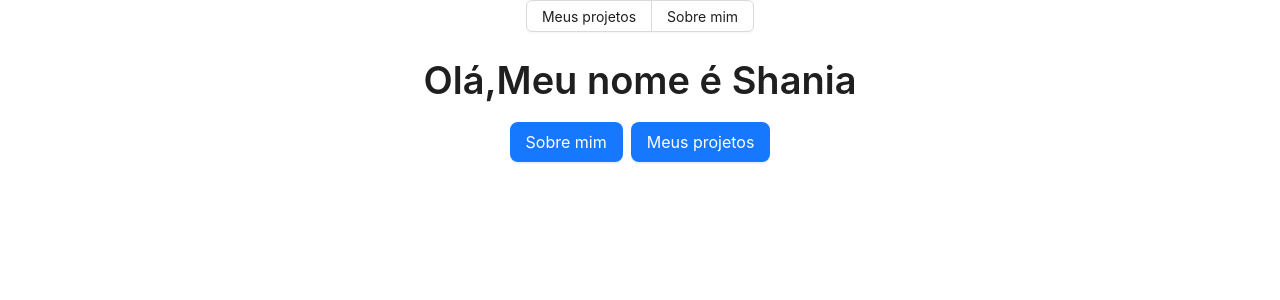
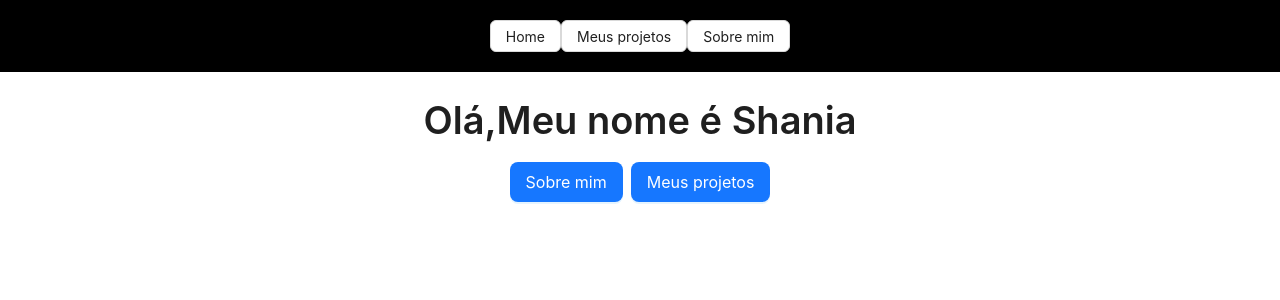
Before and after one commit to Shania810/my-portifolio, a React (Create React App) app: page / in a window 1280 px wide. Shown: the top 300 px of the page. Built offline with nearby package versions, Linux system fonts and the light colour scheme.

Commit message:
create design >styled-components

```diff
--- a/package.json
+++ b/package.json
@@ -11,6 +11,7 @@
     "react-dom": "^18.2.0",
     "react-router-dom": "^6.6.1",
     "react-scripts": "5.0.1",
+    "styled-components": "^5.3.6",
     "web-vitals": "^2.1.4"
   },
   "scripts": {
--- a/src/App.css
+++ b/src/App.css
@@ -1,38 +1,3 @@
 .App {
   text-align: center;
 }
-
-.App-logo {
-  height: 40vmin;
-  pointer-events: none;
-}
-
-@media (prefers-reduced-motion: no-preference) {
-  .App-logo {
-    animation: App-logo-spin infinite 20s linear;
-  }
-}
-
-.App-header {
-  background-color: #282c34;
-  min-height: 100vh;
-  display: flex;
-  flex-direction: column;
-  align-items: center;
-  justify-content: center;
-  font-size: calc(10px + 2vmin);
-  color: white;
-}
-
-.App-link {
-  color: #61dafb;
-}
-
-@keyframes App-logo-spin {
-  from {
-    transform: rotate(0deg);
-  }
-  to {
-    transform: rotate(360deg);
-  }
-}
--- a/src/components/NavBar.js
+++ b/src/components/NavBar.js
@@ -1,13 +1,12 @@
-import ButtonGroup from 'antd/es/button/button-group'
 import React from 'react'
 import {Button} from '../design/Design-antd'
+import { Nav } from '../design/Styled-components'
 export const NavBar = () => {
   return (
-    <div>
-    <ButtonGroup>
+    <Nav>
+        <Button href='/'>Home</Button>
         <Button href='/projects' >Meus projetos</Button>
         <Button href='/me' >Sobre mim</Button>
-    </ButtonGroup>
-    </div>
+    </Nav>
   )
 }
--- /dev/null
+++ b/src/design/Styled-components.js
@@ -0,0 +1,7 @@
+import styled from "styled-components";
+
+const Nav = styled.div`
+  background: black;
+  padding: 20px 0;
+`
+export {Nav}
```
Also changed, not shown: 1 other file (tests, documents, lock files or other folders).
